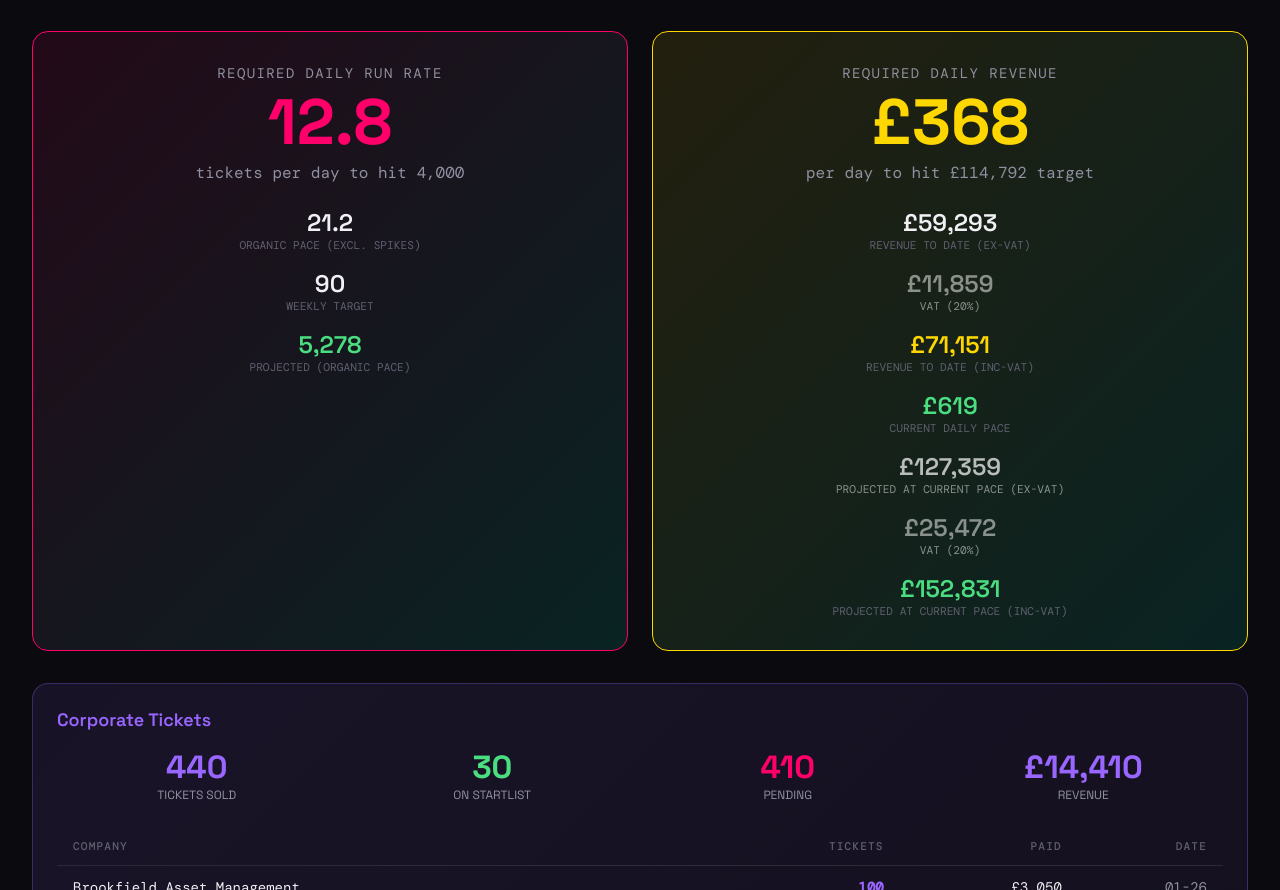
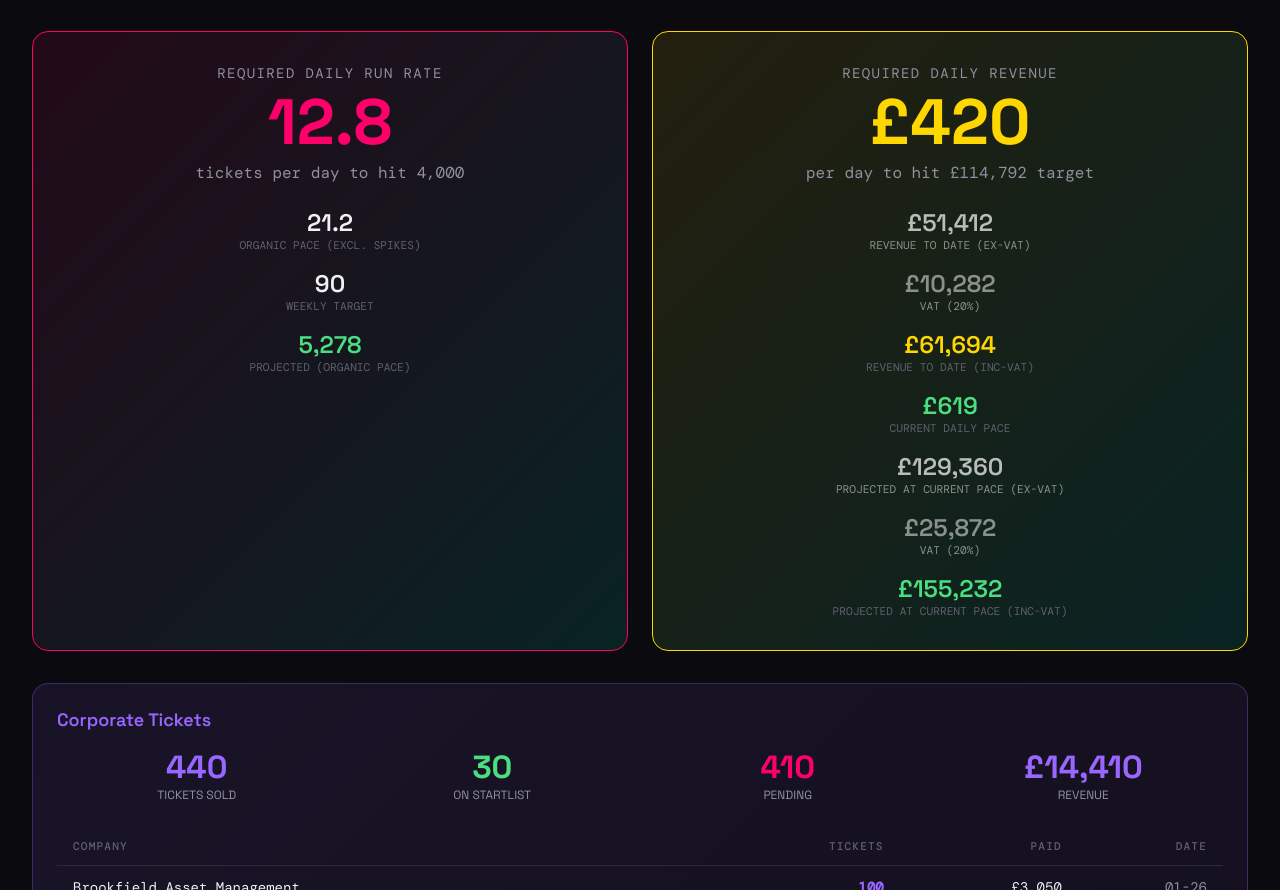
Before and after one commit to charliebuilding/rtw-tracker, a plain HTML site: page index.html in a window 1280 px wide. Shown: the part 1751-2641 px from the top of the page. Drawn offline with nearby package versions, Linux system fonts and the light colour scheme.

Commit message:
Fix Revenue to Date VAT: all prices are inc-VAT, strip VAT from total
Organic prices (£25, £29.17) and corporate LDT revenue are all
inc-VAT. Sum everything first, then divide by 1.2 for ex-VAT.
Removes the intermediate corpRevenueExVAT step. Projected revenue
also updated to extend from the inc-VAT current base.

Co-Authored-By: Claude Sonnet 4.6 <noreply@anthropic.com>

```diff
--- a/index.html
+++ b/index.html
@@ -618,8 +618,8 @@
                 <div class="run-rate-unit">per day to hit £114,792 target</div>
                 <div class="run-rate-detail" style="flex-direction: column; gap: 1rem;">
                     <div class="run-rate-item">
-                        <div class="run-rate-item-value" id="revCurrent">£25,346</div>
-                        <div class="run-rate-item-label">Revenue to Date (ex-VAT)</div>
+                        <div class="run-rate-item-value" id="revCurrent" style="color: rgba(255,255,255,0.7);">£25,346</div>
+                        <div class="run-rate-item-label" style="color: rgba(255,255,255,0.5);">Revenue to Date (ex-VAT)</div>
                     </div>
                     <div class="run-rate-item">
                         <div class="run-rate-item-value" id="revVAT" style="color: rgba(255,255,255,0.5);">£5,069</div>
@@ -884,17 +884,16 @@
         const generalPrice = 29.17;
         const earlyBirdTicketsSold = 70;
         const generalTickets = startlistTotal - earlyBirdTicketsSold - corpOnStartlist;
-        // Corporate revenue from LDT is inc-VAT — convert to ex-VAT before adding to organic figures
-        const corpRevenueExVAT = corpRevenue / 1.2;
-        const revenueCurrentExVAT = (earlyBirdTicketsSold * earlyBirdPrice) + (generalTickets * generalPrice) + corpRevenueExVAT;
-        const revenueVAT = revenueCurrentExVAT * 0.2;
-        const revenueCurrentIncVAT = revenueCurrentExVAT * 1.2;
+        // All prices (organic and corporate) are inc-VAT — strip VAT from the total
+        const revenueCurrentIncVAT = (earlyBirdTicketsSold * earlyBirdPrice) + (generalTickets * generalPrice) + corpRevenue;
+        const revenueCurrentExVAT = revenueCurrentIncVAT / 1.2;
+        const revenueVAT = revenueCurrentIncVAT - revenueCurrentExVAT;
         // Target and run-rate calcs use ex-VAT basis
         const revenueCurrent = revenueCurrentExVAT;
         const revenueRemaining = revenueTarget - revenueCurrent;
         const revRequiredDaily = revenueRemaining / daysToEvent;
         const revCurrentPace = organicDailyPace * generalPrice;
-        const revProjectedIncVAT = revenueCurrent + (revCurrentPace * daysToEvent); // inc-VAT gross
+        const revProjectedIncVAT = revenueCurrentIncVAT + (revCurrentPace * daysToEvent); // inc-VAT gross
         const revProjectedExVAT = revProjectedIncVAT / 1.2;
         const revProjectedVAT = revProjectedIncVAT - revProjectedExVAT;
         const revProjected = revProjectedExVAT; // alias used elsewhere
```
